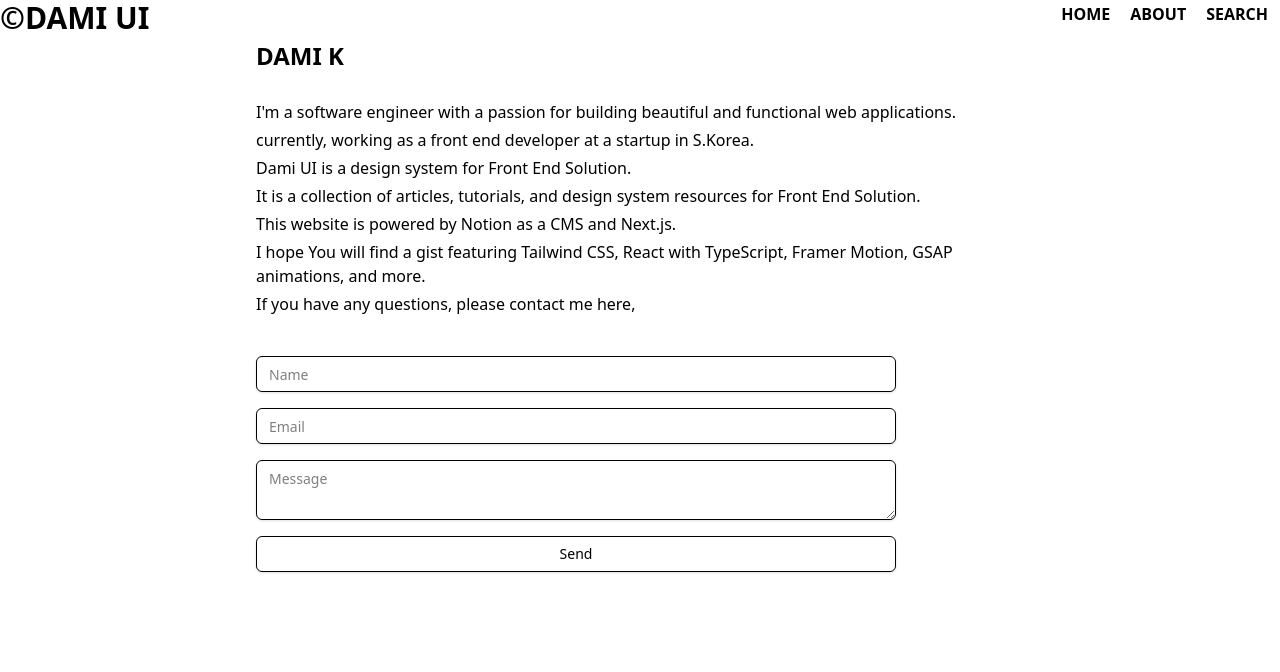
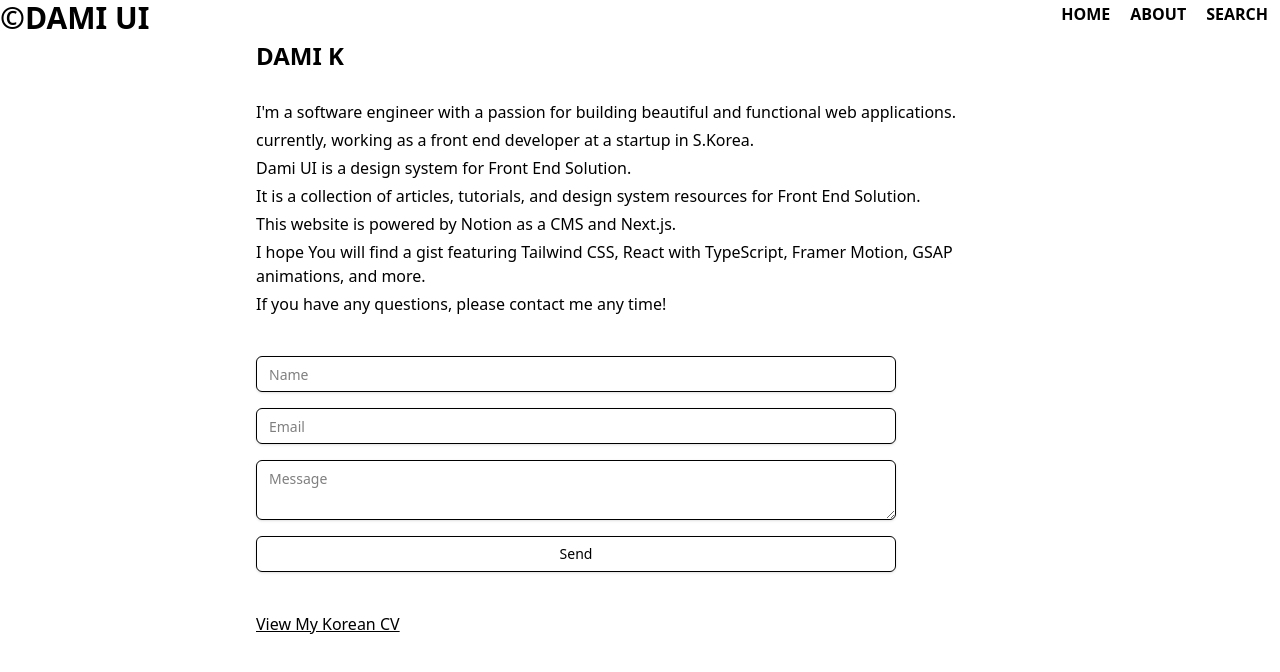
Before and after one commit to da9104/notion-blog, a Next.js app: page /about in a window 1280 px wide. Shown: the top 672 px of the page. Built offline with nearby package versions, Linux system fonts and the light colour scheme.

Commit message:
updated.

```diff
--- a/src/app/about/page.tsx
+++ b/src/app/about/page.tsx
@@ -54,15 +54,17 @@ const AboutPage = () => {
                 <p>It is a collection of articles, tutorials, and design system resources for Front End Solution.</p>
                 <p>This website is powered by Notion as a CMS and Next.js.</p>
                 <p>I hope You will find a gist featuring Tailwind CSS, React with TypeScript, Framer Motion, GSAP animations, and more.</p>
-                <p>If you have any questions, please contact me here,</p>
+                <p>If you have any questions, please contact me any time!</p>
             </div>
-
-            <form onSubmit={handleSubmit} className="flex flex-col gap-4 max-w-screen-sm">
+            <form onSubmit={handleSubmit} className="flex flex-col gap-4 max-w-screen-sm pb-10">
                 <Input type="text" name="name" placeholder="Name" required />
                 <Input type="email" name="email" placeholder="Email" required />
                 <Textarea name="message" placeholder="Message" required />
                 <Button variant="outline" type="submit" disabled={isLoading}>{isLoading ? "Sending..." : "Send"}</Button>
             </form>
+
+
+            <a href='/cv_ko.html' className="underline capitalize">View My Korean CV</a>
         </div>
     )
 }
--- a/src/app/page.tsx
+++ b/src/app/page.tsx
@@ -7,7 +7,7 @@ import { HomeSidebar } from "@/components/layout/Sidebar/home-sidebar";
 import type { PageObjectResponse, ImageBlockObjectResponse } from "@notionhq/client/build/src/api-endpoints";
 import { cn } from "@/lib/utils";
 import { Badge } from "@/components/ui/badge";
-import { Suspense } from "react";
+import { Suspense, useEffect } from "react";
 
 export default async function Home() {
   const { data, blocks } = await notionFetch({})
@@ -18,7 +18,6 @@ export default async function Home() {
   // const post = posts.find(p => p.properties.Slug.rich_text[0].plain_text === context.params.slug);
 
   // const postBlocks = blocks.filter(b => b.postId === post.id);
-
 
   return (
     <PageLayout>
@@ -79,7 +78,7 @@ export default async function Home() {
               fileProperty?.files?.[0]?.external?.url ||
               coverUrl
 
-            if (index === 0) {
+            if (index === 2) {
               return (
                 <div key={post.id} className={cn('min-h-fold flex flex-col relative col-span-2')}>
                   <Link href={`/posts/${slug}`} className="size-full flex-1 flex flex-col" prefetch>
```
